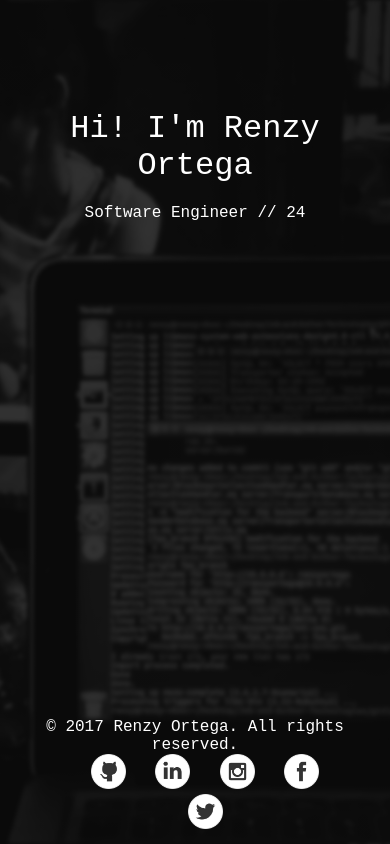
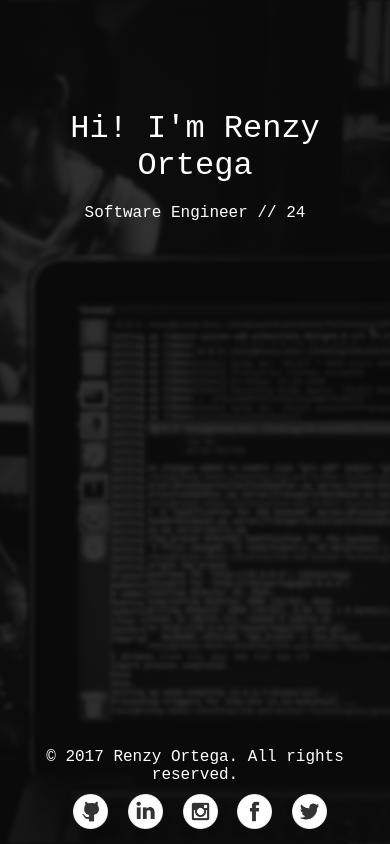
Before and after one commit to ortegarenzy/ortegarenzy.github.io, a plain HTML site: page index.html in a window 390 px wide. Drawn offline with Linux system fonts and the light colour scheme.

Commit message:
fix cover not working on mobile browser, fix social links spacing

```diff
--- a/css/style.css
+++ b/css/style.css
@@ -1,17 +1,21 @@
 * {
 	padding: 0;
 	margin: 0;
+}
+html {
+	height: 100%;
+	min-height: 100%;
 }
 body {
 	margin: 0;
 	padding: 0;
 	background: linear-gradient(rgba(0, 0, 0, 0.5), rgba(0, 0, 0, 0.5) ), url('../images/background.jpg');
+	background-size: cover;
 	background-position: center center;
 	background-repeat: no-repeat;
 	background-attachment: fixed;
-	background-size: cover;
 	background-color: #464646;
-	font-family: Courier New, Courier, monospace
+	font-family: Courier New, Courier, monospace;
 }
 .blurr {
 	position: fixed;
@@ -80,7 +84,7 @@ footer {
 }
 @media screen and (max-width: 640px), screen and (max-height: 580px) {
 	.social-links {
-		margin-top: 10%;
+		margin: 10% 0 0 0;
 		text-align: center;
 	}
 	.social-item {
@@ -96,4 +100,13 @@ footer {
 	.subtitle {
 		font-size: 1em;
 	}
+	.social-item:first-child {
+		margin-bottom: 10px;
+	}
+	.social-item + .social-item {
+		margin-left: 10px;
+	}
+	footer {
+		margin-bottom: 10px;
+	}
 }
```
